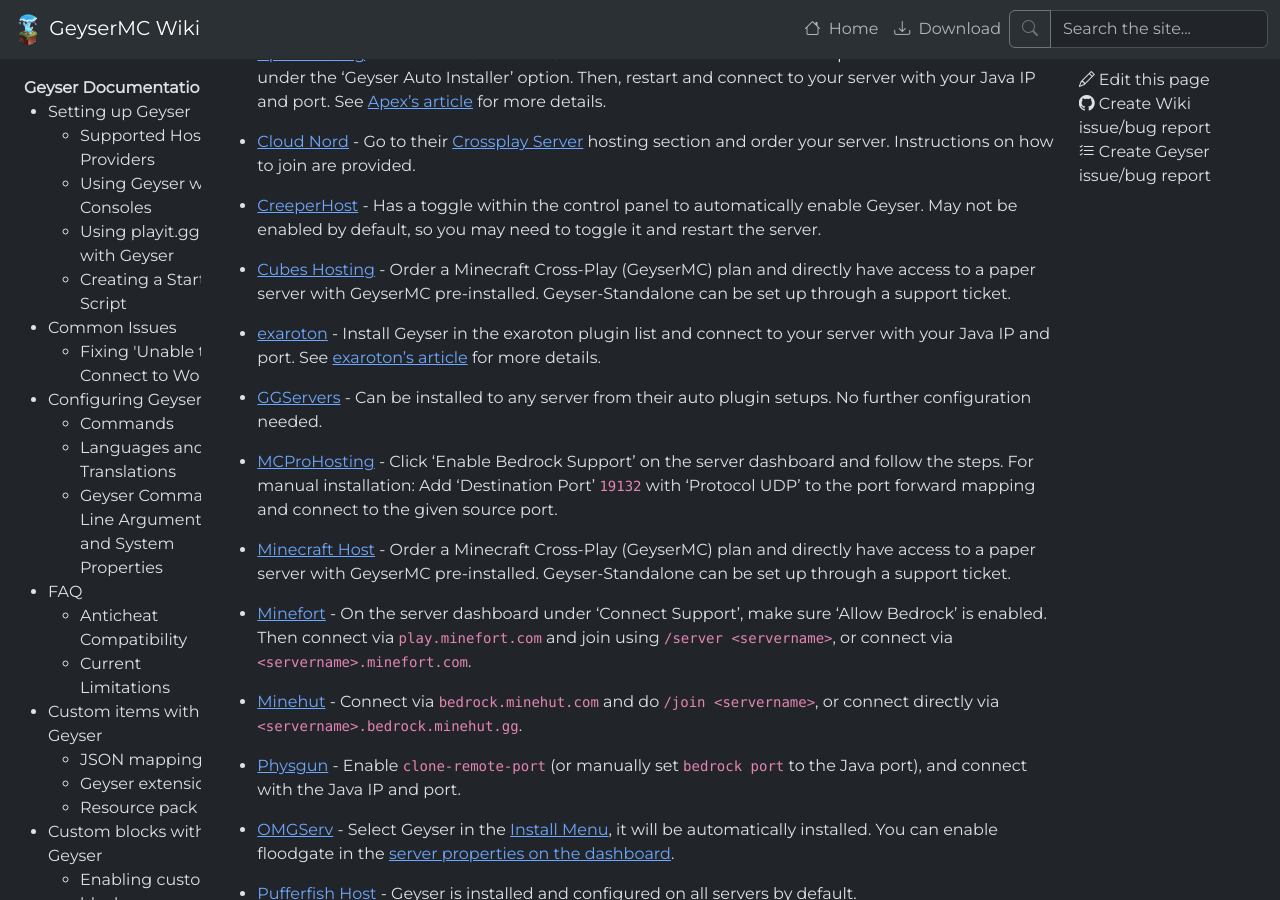
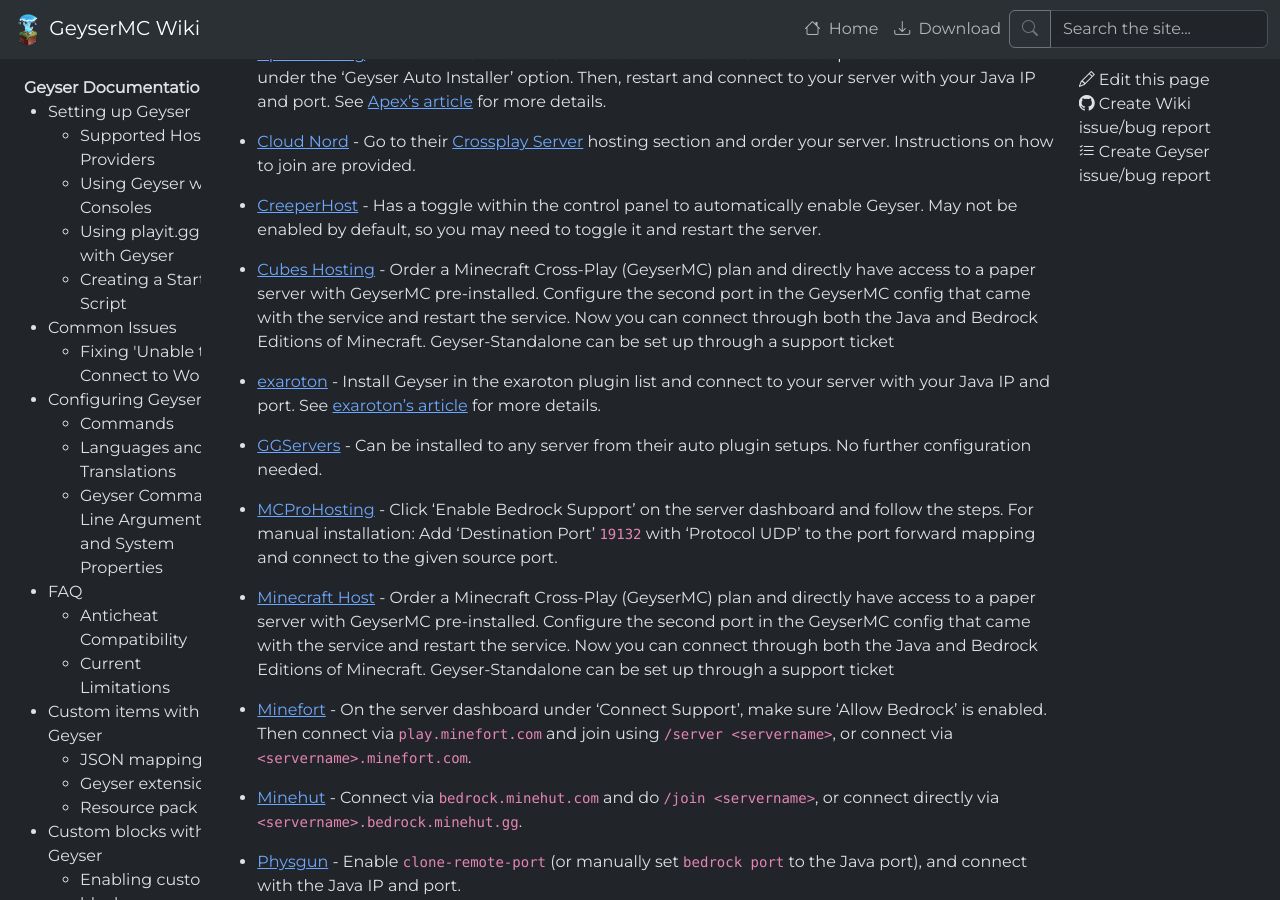
Before and after one commit to GeyserMC/GeyserWiki, a Jekyll site: the page built from _docs/geyser/supported-hosting-providers.md, in a window 1280 px wide and 900 px high, scrolled down 584 px. Built offline with Jekyll 4.4.1, drawn with Linux system fonts in a browser that asks for light colours.

Commit message:
Include more information in the descriptions

```diff
--- a/_data/providers.json
+++ b/_data/providers.json
@@ -29,7 +29,7 @@
     {
       "name": "Cubes Hosting",
       "url": "https://www.cubes.host/",
-      "description": "Order a Minecraft Cross-Play (GeyserMC) plan and directly have access to a paper server with GeyserMC pre-installed. Geyser-Standalone can be set up through a support ticket."
+      "description": "Order a Minecraft Cross-Play (GeyserMC) plan and directly have access to a paper server with GeyserMC pre-installed. Configure the second port in the GeyserMC config that came with the service and restart the service. Now you can connect through both the Java and Bedrock Editions of Minecraft. Geyser-Standalone can be set up through a support ticket"
     },
     {
       "name": "exaroton",
@@ -49,7 +49,7 @@
     {
       "name": "Minecraft Host",
       "url": "https://minecraft-host.com/",
-      "description": "Order a Minecraft Cross-Play (GeyserMC) plan and directly have access to a paper server with GeyserMC pre-installed. Geyser-Standalone can be set up through a support ticket."
+      "description": "Order a Minecraft Cross-Play (GeyserMC) plan and directly have access to a paper server with GeyserMC pre-installed. Configure the second port in the GeyserMC config that came with the service and restart the service. Now you can connect through both the Java and Bedrock Editions of Minecraft. Geyser-Standalone can be set up through a support ticket"
     },
     {
       "name": "Minefort",
```
